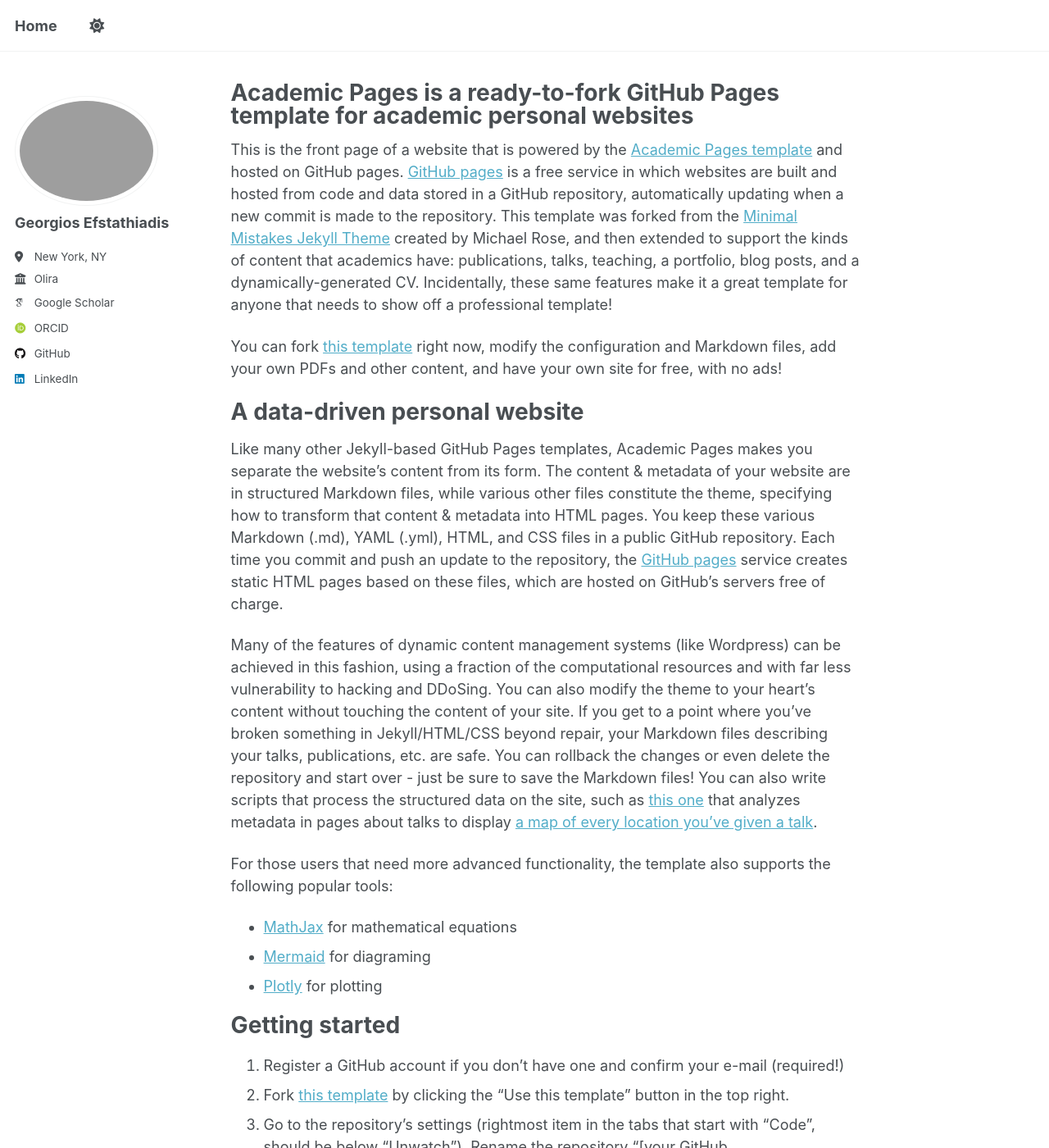
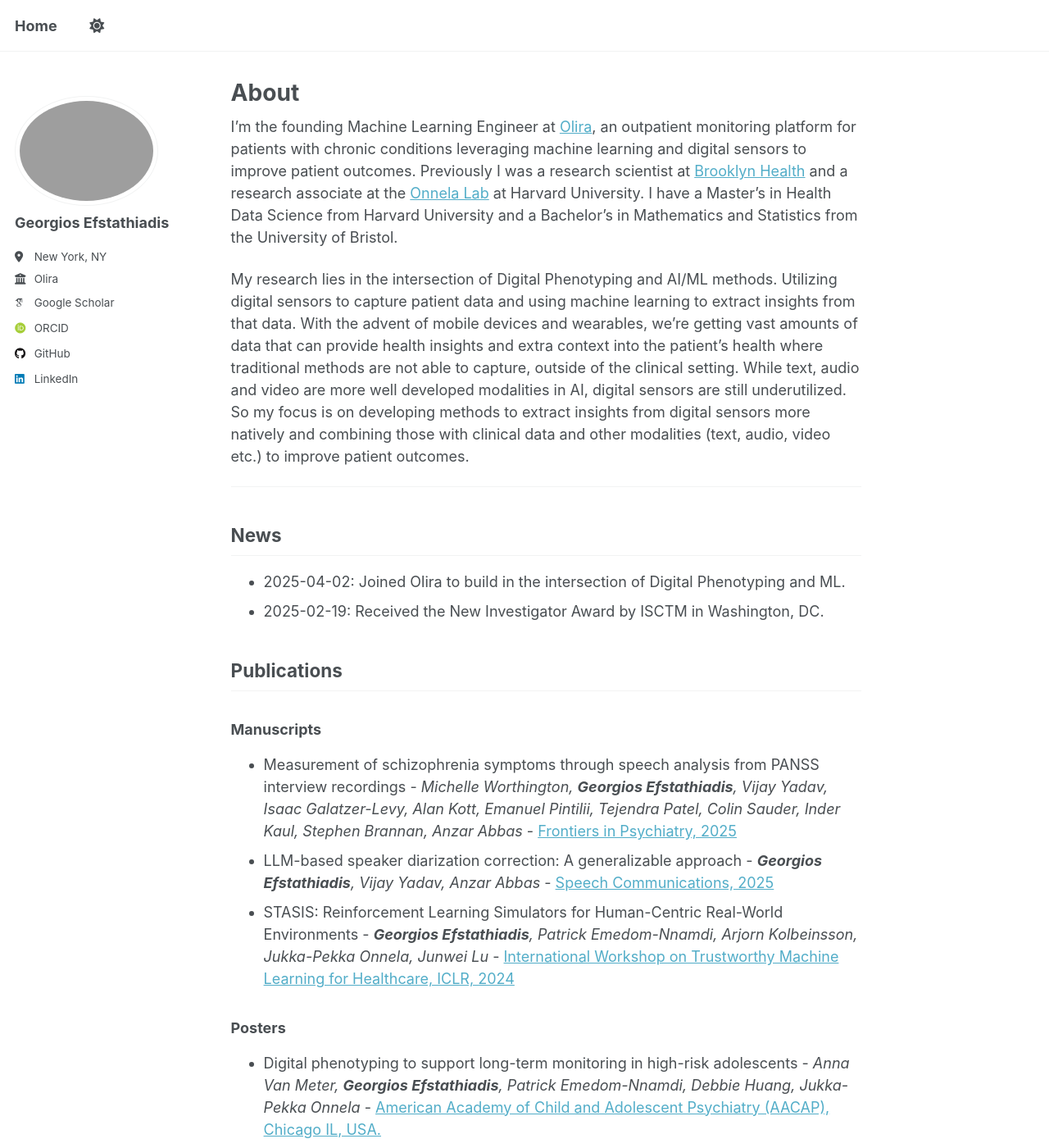
Before and after one commit to GeorgeEfstathiadis/GeorgeEfstathiadis.github.io, a Jekyll site: the page built from _pages/about.md, in a window 1280 px wide and 1400 px high. Shown: the whole window at 82% size. Built offline with Jekyll 4.4.1, drawn with Linux system fonts in a browser that asks for light colours; some web fonts are replaced; a script that is not in the unit is left out; some of the changed text lies outside the part shown.

Commit message:
Revise 'About' page to reflect personal background and research focus, replacing template content with updated professional information and publications.

```diff
--- a/_pages/about.md
+++ b/_pages/about.md
@@ -1,56 +1,36 @@
 ---
 permalink: /
-title: "Academic Pages is a ready-to-fork GitHub Pages template for academic personal websites"
+title: "About"
 author_profile: true
 redirect_from:
   - /about/
   - /about.html
 ---
 
-This is the front page of a website that is powered by the [Academic Pages template](https://github.com/academicpages/academicpages.github.io) and hosted on GitHub pages. [GitHub pages](https://pages.github.com) is a free service in which websites are built and hosted from code and data stored in a GitHub repository, automatically updating when a new commit is made to the repository. This template was forked from the [Minimal Mistakes Jekyll Theme](https://mmistakes.github.io/minimal-mistakes/) created by Michael Rose, and then extended to support the kinds of content that academics have: publications, talks, teaching, a portfolio, blog posts, and a dynamically-generated CV. Incidentally, these same features make it a great template for anyone that needs to show off a professional template!
+I'm the founding Machine Learning Engineer at [Olira](https://olira.ai/), an outpatient monitoring platform for patients with chronic conditions leveraging machine learning and digital sensors to improve patient outcomes. Previously I was a research scientist at [Brooklyn Health](https://brooklyn.health/) and a research associate at the [Onnela Lab](https://hsph.harvard.edu/research/onnela-lab/) at Harvard University. I have a Master's in Health Data Science from Harvard University and a Bachelor's in Mathematics and Statistics from the University of Bristol.
 
- You can fork [this template](https://github.com/academicpages/academicpages.github.io) right now, modify the configuration and Markdown files, add your own PDFs and other content, and have your own site for free, with no ads!
+My research lies in the intersection of Digital Phenotyping and AI/ML methods. Utilizing digital sensors to capture patient data and using machine learning to extract insights from that data. With the advent of mobile devices and wearables, we’re getting vast amounts of data that can provide health insights and extra context into the patient’s health where traditional methods are not able to capture, outside of the clinical setting. While text, audio and video are more well developed modalities in AI, digital sensors are still underutilized. So my focus is on developing methods to extract insights from digital sensors more natively and combining those with clinical data and other modalities (text, audio, video etc.) to improve patient outcomes.
 
-A data-driven personal website
-======
-Like many other Jekyll-based GitHub Pages templates, Academic Pages makes you separate the website's content from its form. The content & metadata of your website are in structured Markdown files, while various other files constitute the theme, specifying how to transform that content & metadata into HTML pages. You keep these various Markdown (.md), YAML (.yml), HTML, and CSS files in a public GitHub repository. Each time you commit and push an update to the repository, the [GitHub pages](https://pages.github.com/) service creates static HTML pages based on these files, which are hosted on GitHub's servers free of charge.
+---
 
-Many of the features of dynamic content management systems (like Wordpress) can be achieved in this fashion, using a fraction of the computational resources and with far less vulnerability to hacking and DDoSing. You can also modify the theme to your heart's content without touching the content of your site. If you get to a point where you've broken something in Jekyll/HTML/CSS beyond repair, your Markdown files describing your talks, publications, etc. are safe. You can rollback the changes or even delete the repository and start over - just be sure to save the Markdown files! You can also write scripts that process the structured data on the site, such as [this one](https://github.com/academicpages/academicpages.github.io/blob/master/talkmap.ipynb) that analyzes metadata in pages about talks to display [a map of every location you've given a talk](https://academicpages.github.io/talkmap.html).
+## News
 
-For those users that need more advanced functionality, the template also supports the following popular tools:
-- [MathJax](https://www.mathjax.org/) for mathematical equations
-- [Mermaid](https://mermaid.js.org/) for diagraming
-- [Plotly](https://plotly.com/javascript/) for plotting
+- 2025-04-02: Joined Olira to build in the intersection of Digital Phenotyping and ML.
+- 2025-02-19: Received the New Investigator Award by ISCTM in Washington, DC.
 
-Getting started
-======
-1. Register a GitHub account if you don't have one and confirm your e-mail (required!)
-1. Fork [this template](https://github.com/academicpages/academicpages.github.io) by clicking the "Use this template" button in the top right.
-1. Go to the repository's settings (rightmost item in the tabs that start with "Code", should be below "Unwatch"). Rename the repository "[your GitHub username].github.io", which will also be your website's URL.
-1. Set site-wide configuration and create content & metadata (see below -- also see [this set of diffs](http://archive.is/3TPas) showing what files were changed to set up [an example site](https://getorg-testacct.github.io) for a user with the username "getorg-testacct")
-1. Upload any files (like PDFs, .zip files, etc.) to the files/ directory. They will appear at https://[your GitHub username].github.io/files/example.pdf.
-1. Check status by going to the repository settings, in the "GitHub pages" section
+## Publications
 
-Site-wide configuration
-------
-The main configuration file for the site is in the base directory in [_config.yml](https://github.com/academicpages/academicpages.github.io/blob/master/_config.yml), which defines the content in the sidebars and other site-wide features. You will need to replace the default variables with ones about yourself and your site's github repository. The configuration file for the top menu is in [_data/navigation.yml](https://github.com/academicpages/academicpages.github.io/blob/master/_data/navigation.yml). For example, if you don't have a portfolio or blog posts, you can remove those items from that navigation.yml file to remove them from the header.
+### Manuscripts
 
-Create content & metadata
-------
-For site content, there is one Markdown file for each type of content, which are stored in directories like _publications, _talks, _posts, _teaching, or _pages. For example, each talk is a Markdown file in the [_talks directory](https://github.com/academicpages/academicpages.github.io/tree/master/_talks). At the top of each Markdown file is structured data in YAML about the talk, which the theme will parse to do lots of cool stuff. The same structured data about a talk is used to generate the list of talks on the [Talks page](https://academicpages.github.io/talks), each [individual page](https://academicpages.github.io/talks/2012-03-01-talk-1) for specific talks, the talks section for the [CV page](https://academicpages.github.io/cv), and the [map of places you've given a talk](https://academicpages.github.io/talkmap.html) (if you run this [python file](https://github.com/academicpages/academicpages.github.io/blob/master/talkmap.py) or [Jupyter notebook](https://github.com/academicpages/academicpages.github.io/blob/master/talkmap.ipynb), which creates the HTML for the map based on the contents of the _talks directory).
+- Measurement of schizophrenia symptoms through speech analysis from PANSS interview recordings - *Michelle Worthington, **Georgios Efstathiadis**, Vijay Yadav, Isaac Galatzer-Levy, Alan Kott, Emanuel Pintilii, Tejendra Patel, Colin Sauder, Inder Kaul, Stephen Brannan, Anzar Abbas* - [Frontiers in Psychiatry, 2025](https://www.frontiersin.org/journals/psychiatry/articles/10.3389/fpsyt.2025.1571647/full)
+- LLM-based speaker diarization correction: A generalizable approach - ***Georgios Efstathiadis**, Vijay Yadav, Anzar Abbas* - [Speech Communications, 2025](https://www.sciencedirect.com/science/article/abs/pii/S0167639325000391)
+- STASIS: Reinforcement Learning Simulators for Human-Centric Real-World Environments - ***Georgios Efstathiadis**, Patrick Emedom-Nnamdi, Arjorn Kolbeinsson, Jukka-Pekka Onnela, Junwei Lu* - [International Workshop on Trustworthy Machine Learning for Healthcare, ICLR, 2024](https://link.springer.com/chapter/10.1007/978-3-031-39539-0_8)
 
-**Markdown generator**
+### Posters
 
-The repository includes [a set of Jupyter notebooks](https://github.com/academicpages/academicpages.github.io/tree/master/markdown_generator
-) that converts a CSV containing structured data about talks or presentations into individual Markdown files that will be properly formatted for the Academic Pages template. The sample CSVs in that directory are the ones I used to create my own personal website at stuartgeiger.com. My usual workflow is that I keep a spreadsheet of my publications and talks, then run the code in these notebooks to generate the Markdown files, then commit and push them to the GitHub repository.
-
-How to edit your site's GitHub repository
-------
-Many people use a git client to create files on their local computer and then push them to GitHub's servers. If you are not familiar with git, you can directly edit these configuration and Markdown files directly in the github.com interface. Navigate to a file (like [this one](https://github.com/academicpages/academicpages.github.io/blob/master/_talks/2012-03-01-talk-1.md) and click the pencil icon in the top right of the content preview (to the right of the "Raw | Blame | History" buttons). You can delete a file by clicking the trashcan icon to the right of the pencil icon. You can also create new files or upload files by navigating to a directory and clicking the "Create new file" or "Upload files" buttons.
-
-Example: editing a Markdown file for a talk
-![Editing a Markdown file for a talk](/images/editing-talk.png)
-
-For more info
-------
-More info about configuring Academic Pages can be found in [the guide](https://academicpages.github.io/markdown/), the [growing wiki](https://github.com/academicpages/academicpages.github.io/wiki), and you can always [ask a question on GitHub](https://github.com/academicpages/academicpages.github.io/discussions). The [guides for the Minimal Mistakes theme](https://mmistakes.github.io/minimal-mistakes/docs/configuration/) (which this theme was forked from) might also be helpful.
+- Digital phenotyping to support long-term monitoring in high-risk adolescents - *Anna Van Meter, **Georgios Efstathiadis**, Patrick Emedom-Nnamdi, Debbie Huang, Jukka-Pekka Onnela* - [American Academy of Child and Adolescent Psychiatry (AACAP), Chicago IL, USA.](https://aacap.confex.com/aacap/2025/meetingapp.cgi/Paper/50140)
+- Speech-Based Quality Analysis in COA Administration: Profiling Clinician Behaviors in MADRS Interviews - ***Georgios Efstathiadis**, Michelle Worthington, Anzar Abbas* - [ISCTM, Washington DC, USA, 2025](https://isctm.org/public_access/21st_Annual/Poster/Efstathiadis-Poster.pdf)
+- Correcting speaker labeling errors in automated transcripts of clinical conversations - *\ **Georgios Efstathiadis**, Vijay Yadav, Anzar Abbas* - [ISCTM, San Diego, USA, 2024](https://isctm.org/public_access/Autumn2024/Posters/Efstathiadis_Poster.pdf)
+- Measurement of positive and negative symptoms through speech analysis from PANSS interview recordings in individuals with schizophrenia - *Anzar Abbas, **Georgios Efstathiadis**, Michelle Worthington, Vijay Yadav, Alan Kott, Tejendra Patel, Colin Sauder* - [ISCTM, San Diego, USA, 2024](https://isctm.org/public_access/Autumn2024/Posters/Abbas_Poster.pdf)
+- AI-based assessment of clinical interview quality - ***Georgios Efstathiadis**, Michelle Worthington, Vijay Yadav, Anzar Abbas* - [ISCTM, Barcelona, Spain, 2023](https://isctm.org/public_access/Autumn2023/Posters/Efstathiadis_Poster.pdf)
+- OpenWillis: An Open-Source Python Library for Digital Health Measurement - *Michelle Worthington, **Georgios Efstathiadis**, Vijay Yadav, Anzar Abbas* - [Society of Biological Psychiatry, Austin TX, 2024](https://www.biologicalpsychiatryjournal.com/article/S0006-3223(24)00508-0/abstract)
```
